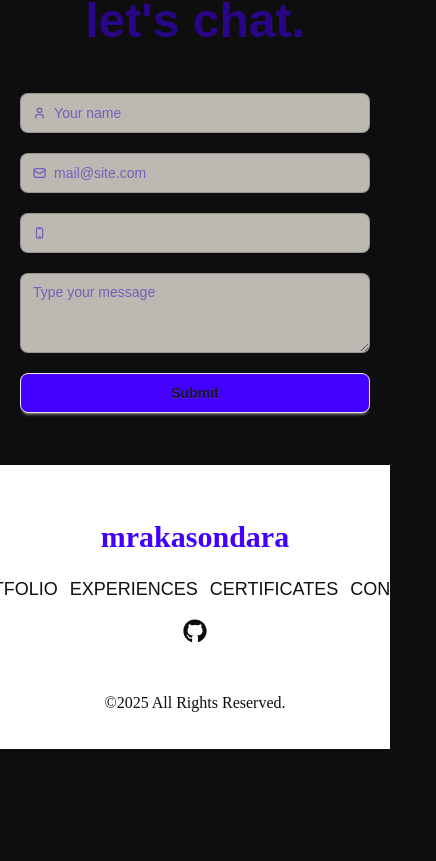
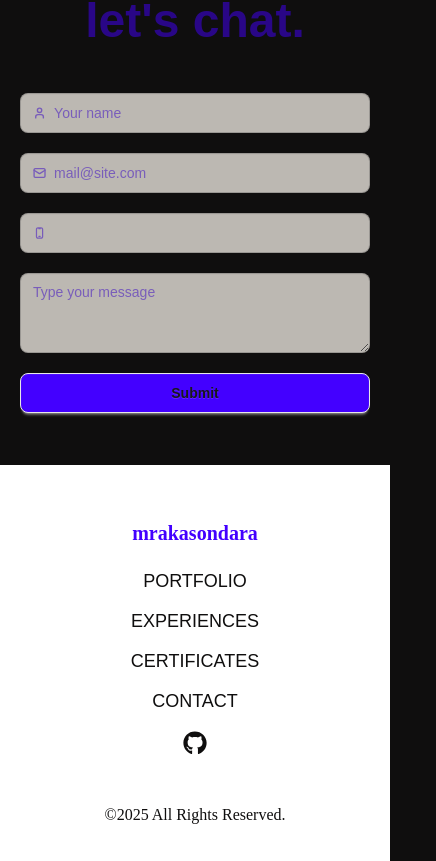
Before and after one commit to mrakasondara/portfolio-new, a React (Vite) app: page / in a window 390 px wide. Shown: the part 5011-5872 px from the top of the page, 436 px wide, since content can reach past the window. Before the commit the page ends 5760 px from the top, so only its background shows below. Built offline with nearby package versions, Linux system fonts and the light colour scheme; a web font is replaced by a local one.

Commit message:
fix mobile responsive

```diff
--- a/src/components/Footer/Footer.jsx
+++ b/src/components/Footer/Footer.jsx
@@ -24,7 +24,7 @@ const Footer = () => {
         <motion.h1
           initial={animation.offScreen}
           whileInView={animation.onscreen}
-          className="text-3xl font-bold text-alternate text-center md:text-start font-nsw mb-5"
+          className="text-xl md:text-3xl font-bold text-alternate text-center md:text-start font-nsw mb-5"
         >
           mrakasondara
         </motion.h1>
@@ -32,7 +32,7 @@ const Footer = () => {
           <motion.ul
             initial={animation.offScreen}
             whileInView={animation.onscreen}
-            className="flex gap-3 uppercase justify-center md:justify-start text-lg"
+            className="flex flex-col md:flex-row gap-3 uppercase justify-center items-center md:items-start md:justify-start text-lg"
           >
             <li>
               <a className="hover:underline" href="#Portfolio">
```
